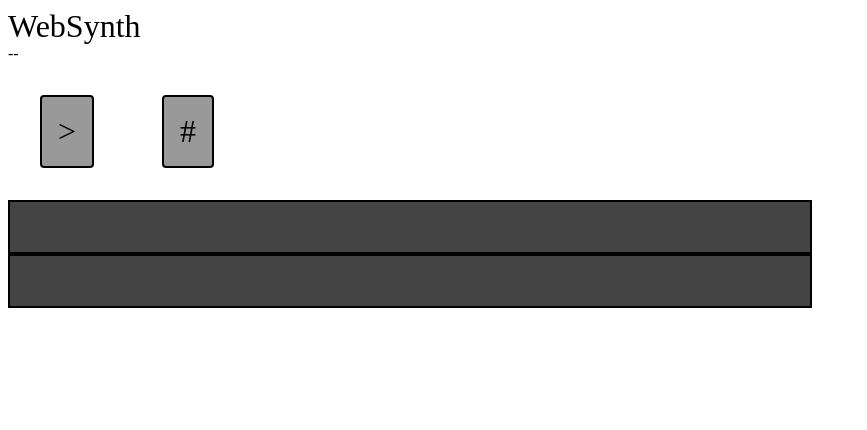
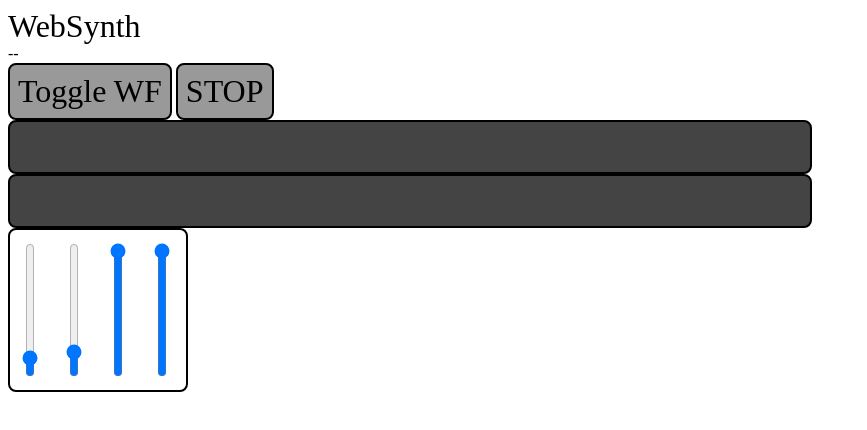
Before and after one commit to tenso/synthesound, a plain HTML site: page src/index.html in a window 1280 px wide. Shown: the whole page, without its empty margins (0-867 px from the left). Drawn offline with Linux system fonts and the light colour scheme.

Commit message:
Added ADSR sliders for test.

```diff
--- a/src/audio.js
+++ b/src/audio.js
@@ -49,6 +49,29 @@ function keyUp(freq) {
     }
 }
 
+function setParam(param, val) {
+    if (param === "a") {
+        adsr.a = val;
+    } else if (param === "d") {
+        adsr.d = val;
+    } else if (param === "s") {
+        adsr.s = val;
+    } else if (param === "r") {
+        adsr.r = val;
+    }
+}
+function getParam(param) {
+    if (param === "a") {
+        return adsr.a;
+    } else if (param === "d") {
+        return adsr.d;
+    } else if (param === "s") {
+        return adsr.s;
+    } else if (param === "r") {
+        return adsr.r;
+    }
+}
+
 function drawScopes(chan, data) {
     //console.log(chan + " : " + data[0]);
     scope[chan].drawGraph(data);
@@ -77,7 +100,7 @@ function startAudio(freq) {
     mixer.setGain(0, 0.25);
     mixer.setGain(1, 0.25);
 
-    adsr = new SAdsr({"a": 0.1, "d": 0.15, "s": 1, "r": 1.05});
+    adsr = new SAdsr({"a": 0.1, "d": 0.15, "s": 1, "r": 1.0});
 
     adsr.addInput(mixer);
 
--- a/src/index.html
+++ b/src/index.html
@@ -25,14 +25,21 @@
         </div>
         <div id="currentNote" >--</div>
         <div id="play" class="button">
-            &gt;
+            Toggle WF
         </div>
         <div id="stop" class="button">
-            &#35;
+            STOP
         </div>
         <br>
         <canvas id="audio-scope-l" class="audio-scope"></canvas>
         <br>
         <canvas id="audio-scope-r" class="audio-scope"></canvas>
+        <br>
+        <div class="box">
+            <input id="aSlider" type="range" id="aSlider" value="0.5" min="0.01" max="1.0" step="0.01" class="h-slider">
+            <input id="dSlider" type="range" id="aSlider" value="0.5" min="0.01" max="1.0" step="0.01" class="h-slider">
+            <input id="sSlider" type="range" id="aSlider" value="0.5" min="0.0" max="1.0" step="0.01" class="h-slider">
+            <input id="rSlider" type="range" id="aSlider" value="0.5" min="0.01" max="1.0" step="0.01" class="h-slider">
+        </div>
     </body>
 </html>
--- a/src/input.js
+++ b/src/input.js
@@ -2,6 +2,8 @@
 
 /*global keyUp*/
 /*global keyDown*/
+/*global setParam*/
+/*global getParam*/
 /*global startAudio*/
 /*global stopAudio*/
 /*global changeType*/
@@ -62,7 +64,11 @@ window.onload = function () {
     var freqSelect = document.getElementById("freqSelect"),
         playButton = document.getElementById("play"),
         stopButton = document.getElementById("stop"),
-        currentNote = document.getElementById("currentNote");
+        currentNote = document.getElementById("currentNote"),
+        aSlider = document.getElementById("aSlider"),
+        dSlider = document.getElementById("dSlider"),
+        sSlider = document.getElementById("sSlider"),
+        rSlider = document.getElementById("rSlider");
 
     freqSelect.addEventListener("keydown", parseInputDown, false);
     freqSelect.addEventListener("keyup", parseInputUp, false);
@@ -70,7 +76,17 @@ window.onload = function () {
     playButton.addEventListener("click", function () { changeType(); }, false);
     stopButton.addEventListener("click", function () { stopAudio(); }, false);
 
+    aSlider.addEventListener("input", function (e) { setParam("a", e.target.value); });
+    dSlider.addEventListener("input", function (e) { setParam("d", e.target.value); });
+    sSlider.addEventListener("input", function (e) { setParam("s", e.target.value); });
+    rSlider.addEventListener("input", function (e) { setParam("r", e.target.value); });
+
     startAudio();
+
+    aSlider.value = getParam("a");
+    dSlider.value = getParam("d");
+    sSlider.value = getParam("s");
+    rSlider.value = getParam("r");
 
     /*testsuite*/
     runTests();
--- a/src/style.css
+++ b/src/style.css
@@ -11,11 +11,10 @@ body {
     color: black;
 }
 .button {
-    margin: 1em;
-    padding: 0.5em;
+    padding: 0.25em;
     background: #999;
     border: 2px solid black;
-    border-radius: 4px;
+    border-radius: 8px;
     color: black;
     font-size: 2em;
     display: inline-block;
@@ -35,5 +34,20 @@ body {
     width: 800px;
     height: 50px;
     border: 2px solid black;
-    border-width: 2px;
+    border-radius: 8px;
 }
+
+.h-slider {
+    width: 1em;
+    height: 10em;
+    -webkit-appearance: slider-vertical;
+    margin: 1em;
+}
+
+.box {
+    width: 11em;
+    height: 10em;
+    background: "#888";
+    border: 2px solid black;
+    border-radius: 8px;
+}
```
